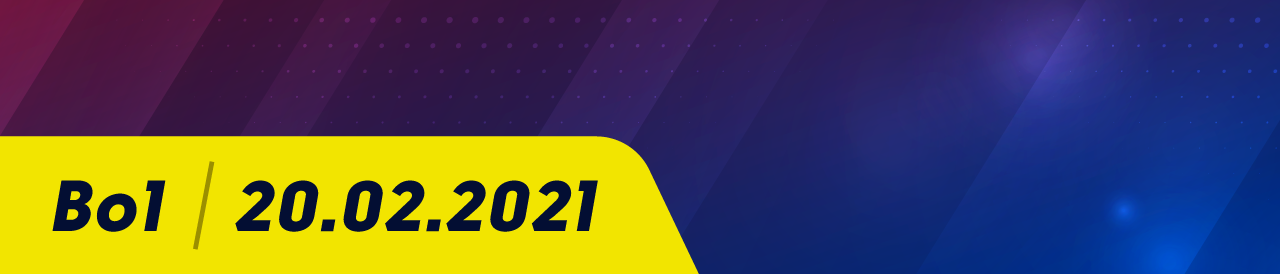
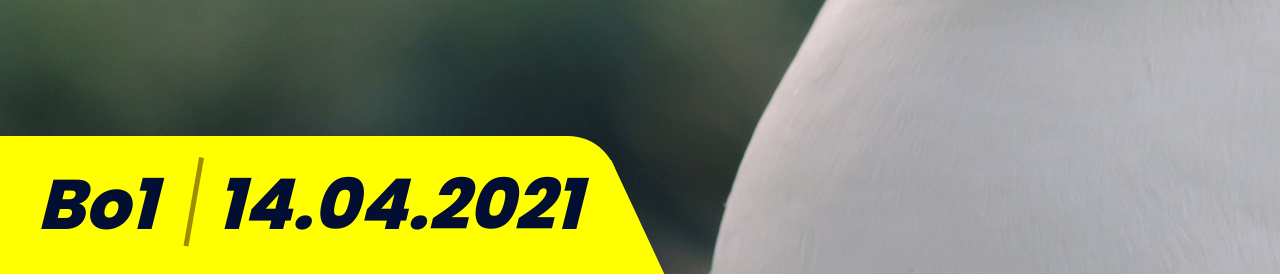
Before and after one commit to zakharych/it-event-tournament, a plain HTML site: page index.html in a window 1280 px wide. Shown: the part 806-1080 px from the top of the page. Drawn offline with Linux system fonts and the light colour scheme.

Commit message:
feat: add text broadcasrt informer

```diff
--- a/index.html
+++ b/index.html
@@ -6,16 +6,16 @@
     <meta name="viewport" content="width=1920, initial-scale=1.0" />
     <title>Document</title>
     <link rel="preconnect" href="https://fonts.gstatic.com" />
+    <link rel="preconnect" href="https://fonts.gstatic.com" />
     <link
-      href="https://fonts.googleapis.com/css2?family=Roboto:ital,wght@1,700&display=swap"
+      href="https://fonts.googleapis.com/css2?family=Poppins:wght@800&family=Roboto:ital,wght@1,700;1,900&display=swap"
       rel="stylesheet"
     />
     <link rel="stylesheet" href="style.css" />
   </head>
   <body>
     <div class="wrapper">
-      <ul class="slider">
-      </ul>
+      <ul class="slider"></ul>
     </div>
     <script src="main.js"></script>
   </body>
--- a/main.js
+++ b/main.js
@@ -5,9 +5,9 @@
     if (i === DB.length - 1) {
       const timeOut = sliderList.children[0].getAttribute("data-timeOut");
       if (!Number(timeOut)) {
-        setTimeout(runSlider, 7000);
+        // setTimeout(runSlider, 7000);
       } else {
-        setTimeout(runSlider, timeOut);
+        // setTimeout(runSlider, timeOut);
       }
     }
   });
@@ -32,7 +32,7 @@ function createSlides(slideInfo, i) {
   if (i) {
     slide.classList.add("slide__opacity");
   }
-  slide.style.backgroundImage = "url('./assets/img/BG-11.png')";
+  slide.style.backgroundImage = `url(${slideInfo.pic})`;
   slide.setAttribute("data-timeOut", `${slideInfo.timeOut * 1000}`);
   sliderList.append(slide);
 
@@ -76,12 +76,28 @@ function createSlides(slideInfo, i) {
 
   const broadcastPosition = document.createElement("div");
   broadcastPosition.className = "broadcats-position";
-  if (slideInfo.brodcas_position) {
-    broadcastPosition.classList.add(
-      `broadcats-position--${slideInfo.brodcas_position}`
-    );
+  broadcastPosition.innerText = slideInfo.brodcas_position;
+  // if (slideInfo.brodcas_position) {
+  //   broadcastPosition.classList.add(
+  //     `broadcats-position--${slideInfo.brodcas_position}`
+  //   );
+  // }
+  scors.append(broadcastPosition);
+
+  const broadcastInfo = document.createElement("div");
+  broadcastInfo.className = "broadcats-info";
+  if (slideInfo.brodcas_info) {
+    brodcasInfoArr = slideInfo.brodcas_info.split("/");
+    brodcasInfoArr.forEach(element => {
+      element.trim()
+      const broadcastInfoInner = document.createElement("span");
+      broadcastInfoInner.className = "broadcats-info-inner";
+      broadcastInfoInner.innerText = element;
+      broadcastInfo.append(broadcastInfoInner);
+
+    });
   }
-  scors.append(broadcastPosition);
+  scors.append(broadcastInfo);
 }
 
 function runSlider() {
--- a/slides.json
+++ b/slides.json
@@ -1,13 +1,15 @@
 [
   {
-    "pic": "./assets/img/BG-11.png",
+    "pic": "./assets/img/seagull-5809731_1920.jpg",
     "team_1_name": "TeamJ 1",
     "team_1_score": "01",
     "team_2_name": "TeamJ 2",
     "team_2_score": "02",
-    "brodcas_position": "prev",
+    "brodcas_position": "<PREVIOUS",
+    "brodcas_info": "Bo1 / 14.04.2021 ",
     "timeOut": "0",
     "scoreBg": "true"
+
   },
   {
     "pic": "./assets/img/BG-11.png",
--- a/style.scss
+++ b/style.scss
@@ -85,25 +85,95 @@
 
 .broadcats-position {
   position: absolute;
+  display: flex;
+  align-items: center;
+  justify-content: center;
   z-index: 10;
   height: 138px;
   right: 0;
   bottom: 0;
-  width: 610px;
+  width: 558px;
   border-radius: 50px 0 0 0;
-  //   height: 100px;
+  text-align: center;
+  color: #030e33;
+  font-weight: 900;
+  text-transform: uppercase;
+  font-style: italic;
+  font-size: 80px;
+  letter-spacing: 0.08em;
+  background-color: yellow;
+  &::before {
+    content: "";
+    position: absolute;
+    background-color: inherit;
+    top: 27px;
+    left: -27px;
+    height: 150px;
+    width: 49px;
+    transform: rotate(25deg);
+  }
+}
+.broadcats-info {
+  font-family: "Poppins", sans-serif;
+  position: absolute;
+  display: flex;
+  padding: 0 30px;
+  align-items: center;
+  justify-content: center;
+  z-index: 10;
+  height: 138px;
+  left: 0;
+  bottom: 0;
+  min-width: 558px;
+  border-radius: 0 50px 0 0;
   text-align: center;
   color: #030e33;
   font-weight: 700;
-  font-size: 80px;
+  // text-transform: uppercase;
+  font-style: italic;
+  font-size: 70px;
+  background-color: yellow;
+  &::before {
+    content: "";
+    z-index: -10;
+    position: absolute;
+    background-color: inherit;
+    top: 27px;
+    right: -27px;
+    height: 150px;
+    width: 49px;
+    transform: rotate(-25deg);
+  }
+}
+.broadcats-info-inner {
+  position: relative;
+  margin-right: 60px;
+  &::before {
+    content: "";
+    position: absolute;
+    top: -5px;
+    right: -42px;
+    display: block;
+    color: #9b8f00;
+    background-color: #9b8f00;
+    height: 90px;
+    width: 5px;
+    transform: rotate(10deg) translateY(10px);
+  }
+  &:last-child {
+    margin-right: 0px;
+    &::before {
+      content: none;
+    }
+  }
 }
 
 .broadcats-position--prev {
   background: center no-repeat url("./assets/img/prev.svg");
 }
-.broadcats-position--next {
-  background: center no-repeat url("./assets/img/next.svg");
-}
-.broadcats-position--now {
-  background: center no-repeat url("./assets/img/now.svg");
-}
+// .broadcats-position--next {
+//   background: center no-repeat url("./assets/img/next.svg");
+// }
+// .broadcats-position--now {
+//   background: center no-repeat url("./assets/img/now.svg");
+// }
```
Also changed, not shown: assets/img/seagull-5809731_1920.jpg (added), style.css.
